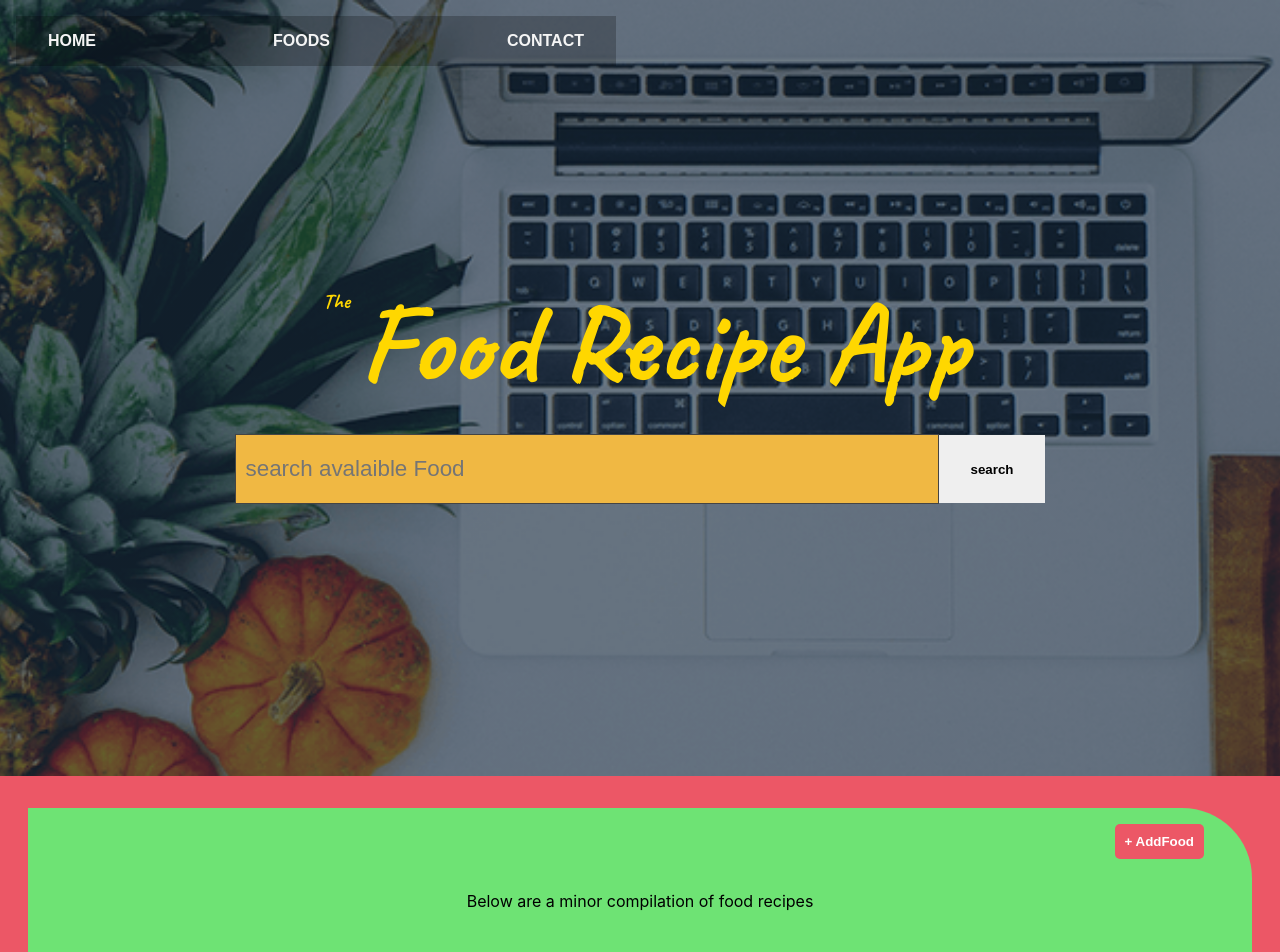
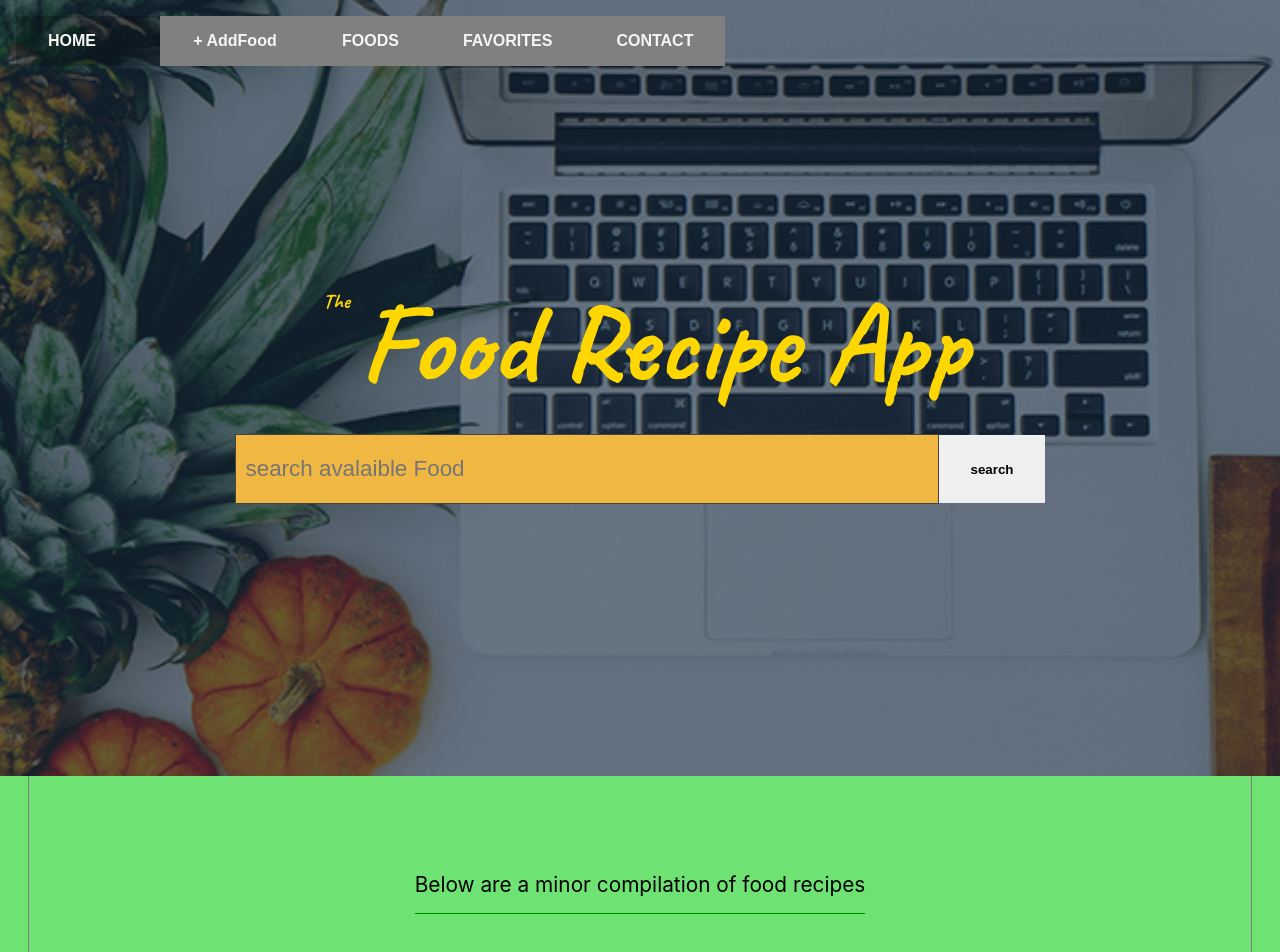
Before and after one commit to RashJrEdmund/food-recipe-app, a React (Create React App) app: page / in a window 1280 px wide. Shown: the top 952 px of the page. Built offline with nearby package versions, Linux system fonts and the light colour scheme.

Commit message:
solved the updating after delete problem"

```diff
--- a/src/App.jsx
+++ b/src/App.jsx
@@ -9,8 +9,7 @@ import AddFoodForm from './components/AddFoodForm';
 import Hero from './components/Hero';
 import Footer from './components/Footer';
 
-function App() {
-  const [foodData, setFoodData] = React.useState([
+const MyData = [
   {
     name: 'Garri',
     img: 'https://i0.wp.com/humblevege.com/wp-content/uploads/2022/02/gari-soaking-garri-snack_humblevege.jpg?fit=1536%2C2048&ssl=1',
@@ -75,15 +74,34 @@ function App() {
     fav: false,
     id: 4,
   },
-  ]);
+];
+
+function App() {
+  const [foodData, setFoodData] = React.useState(MyData);
 
   const [showFoodForm, setShowFoodForm] = React.useState(false);
   const [showUpdateFrom, setShowUpdateForm] = React.useState(false);
   const [pickedFoodToUpdate, setPickFoodToUpdate] = React.useState({});
 
+  const toggleBodyOverFlow = () => {
+    if (showFoodForm || showUpdateFrom) {
+      document.body.classList.add('body-overflow');
+    } else {
+      document.body.classList.remove('body-overflow');
+    }
+  };
+
+  React.useEffect(() => {
+    toggleBodyOverFlow();
+  }, [showFoodForm, showUpdateFrom]);
+
   return (
     <MyFoodContext.Provider
       value={{
+        toggleBodyOverFlow,
+
+        MyData,
+
         foodData,
         setFoodData,
 
@@ -101,14 +119,6 @@ function App() {
       {showFoodForm && <AddFoodForm />}
 
       <div className="App" id="App">
-        <button
-          className="add-food-btn"
-          type="button"
-          onClick={() => setShowFoodForm((prev) => !prev)}
-        >
-          + AddFood
-        </button>
-
         <p className="below-are">
           Below are a minor compilation of food recipes
         </p>
--- a/src/components/AddFoodForm.jsx
+++ b/src/components/AddFoodForm.jsx
@@ -38,8 +38,6 @@ export default function AddFoodForm() {
   };
 
   const handleAddStep = (nextStep) => {
-    console.clear();
-    console.log('form submitted, submit entered');
     if (nextStep === '') {
       return;
     }
@@ -47,12 +45,9 @@ export default function AddFoodForm() {
     setRecipeSteps((prev) => [...prev, nextStep]);
   };
 
-  console.log('this recipe, steps', recipeSteps);
-
   const handleDeleteStep = (unWantedStepId) => {
     const HOLDER = recipeSteps;
     const newHolder = HOLDER.filter((rec, inDx) => inDx !== unWantedStepId);
-    console.log('this newHolder', newHolder, unWantedStepId);
 
     setRecipeSteps([...newHolder]);
   };
--- a/src/components/FoodContainer.jsx
+++ b/src/components/FoodContainer.jsx
@@ -40,7 +40,7 @@ export default function FoodContainer() {
   };
 
   return (
-    <StyledFoodContainer>
+    <StyledFoodContainer id="all_food_container">
       {showUpdateFrom && <UpdateFoodForm />}
 
       {foodData.map((piece, index) => {
--- a/src/components/Hero.jsx
+++ b/src/components/Hero.jsx
@@ -1,21 +1,93 @@
+/* eslint-disable jsx-a11y/no-noninteractive-element-interactions */
+/* eslint-disable jsx-a11y/click-events-have-key-events */
 import React from 'react';
 import '../styles/hero.css';
 import SearchForm from './SearchForm';
+import closeMenuIcon from '../images/close menu icon.png';
+import menuIcon from '../images/menu icon.svg';
+import MyFoodContext from '../context/MyContext';
 
 export default function Hero() {
+  const [activeMenu, setActiveMenu] = React.useState(false);
+
+  const { setShowFoodForm, toggleBodyOverFlow } =
+    React.useContext(MyFoodContext);
+
   return (
     <div id="hero-section">
+      <div className="nav-bar-container">
         <nav className="nav-bar">
+          <a href="#hero-section">
             <button id="home-btn" type="button">
               HOME
             </button>
-        <button id="foods-btn" type="button">
+          </a>
+
+          <img
+            className={
+              !activeMenu ? 'menu-icon' : 'menu-icon active-varying-anything'
+            }
+            src={menuIcon}
+            alt="menu icon"
+            onClick={() => setActiveMenu((prev) => !prev)}
+          />
+
+          <div
+            className={
+              activeMenu
+                ? 'side-menu-holder'
+                : 'side-menu-holder active-side-menu'
+            }
+          >
+            <img
+              className="close-menu-icon"
+              src={closeMenuIcon}
+              alt="close menu icon"
+              onClick={() => setActiveMenu((prev) => !prev)}
+            />
+
+            <button
+              className="add-food-btn"
+              type="button"
+              onClick={() => {
+                setShowFoodForm((prev) => !prev);
+                setActiveMenu((prev) => !prev);
+                toggleBodyOverFlow();
+              }}
+            >
+              + AddFood
+            </button>
+
+            <a href="#App">
+              <button
+                id="foods-btn"
+                type="button"
+                onClick={() => setActiveMenu((prev) => !prev)}
+              >
                 FOODS
               </button>
-        <button id="contact-btn" type="button">
+            </a>
+
+            <button
+              id="foods-btn"
+              type="button"
+              onClick={() => setActiveMenu((prev) => !prev)}
+            >
+              FAVORITES
+            </button>
+
+            <a href="#footer">
+              <button
+                id="contact-btn"
+                type="button"
+                onClick={() => setActiveMenu((prev) => !prev)}
+              >
                 CONTACT
               </button>
+            </a>
+          </div>
         </nav>
+      </div>
 
       <div className="hero-header">
         <span className="span1">The</span>
--- a/src/components/SearchForm.jsx
+++ b/src/components/SearchForm.jsx
@@ -1,5 +1,8 @@
+/* eslint-disable no-console */
+/* eslint-disable no-alert */
 import React from 'react';
 import styled from 'styled-components';
+import MyFoodContext from '../context/MyContext';
 
 const StyledForm = styled.form`
   display: flex;
@@ -44,14 +47,41 @@ const StyledForm = styled.form`
 `;
 
 export default function SearchForm() {
+  const { foodData, setFoodData, MyData } = React.useContext(MyFoodContext);
+
+  const handleSearch = (foodNom) => {
+    if (foodNom === '') {
+      setFoodData(MyData);
+      return;
+    }
+
+    const holder = foodData;
+    const Results = holder.filter((food) =>
+      food.name.toLowerCase().includes(foodNom.toLowerCase())
+    );
+
+    setFoodData(Results);
+
+    console.log('this search Results', Results.length);
+
+    if (Results.length < 1) {
+      alert('no foods match search');
+    }
+  };
   return (
     <StyledForm
       className="search-form"
       onSubmit={(e) => {
         e.preventDefault();
+        handleSearch(e.target.elements.search_input.value);
       }}
     >
-      <input type="text" placeholder="search avalaible Food" />
+      <input
+        id="search_input"
+        type="text"
+        placeholder="search avalaible Food"
+        onChange={(e) => handleSearch(e.target.value)}
+      />
       <button type="submit">search</button>
     </StyledForm>
   );
--- a/src/styles/App.css
+++ b/src/styles/App.css
@@ -5,46 +5,32 @@
 }
 
 .App {
-  background-color: #ffc145;
-  background-color: #6ee374;
+  /* background-color: #ffc145; */
+  border: 1px solid grey;
+  border-top: none;
+  border-bottom: none;
   display: flex;
   flex-direction: column;
   align-items: center;
   width: 97vw;
   max-width: 1224px;
   height: fit-content;
-  margin: 2rem auto;
-  padding: 0 2rem 1rem;
-  border-radius: 0 70px 0 0;
-}
-
-.add-food-btn {
-  background-color: #ec5766;
-  color: #fff;
-  font-weight: 700;
-  padding: 10px;
-  border-radius: 5px;
-  margin: 1rem;
-  align-self: flex-end;
-  border: none;
-  transition: 0.5s;
-}
-
-.add-food-btn:hover {
-  box-shadow: 0 0 10px #222;
+  margin: 0 auto;
+  padding: 5rem 2rem 1rem;
 }
 
 .below-are {
+  font-size: 1.3rem;
+  border-bottom: 1px solid #080;
   width: fit-content;
   margin: 1rem auto;
+  padding-bottom: 1rem;
   cursor: default;
 }
 
 .app-buttons {
-  background-color: gold;
   height: fit-content;
   width: fit-content;
-  padding: 10px;
   margin: 0.7rem auto;
 }
 
--- a/src/styles/StyledFoodContainer.js
+++ b/src/styles/StyledFoodContainer.js
@@ -1,7 +1,6 @@
 import styled from 'styled-components';
 
 const StyledFoodContainer = styled.div`
-  /* background-color: brown; */
   display: grid;
   grid-template-columns: repeat(3, 1fr);
   align-items: center;
--- a/src/styles/hero.css
+++ b/src/styles/hero.css
@@ -20,15 +20,25 @@
   justify-content: center;
 }
 
-.nav-bar {
-  /* background-color: green; */
+.nav-bar-container {
   background: linear-gradient(to bottom, #0000003b, #0000003b, #0000003b);
-  position: absolute;
   position: fixed;
   inset: 0;
   margin: 1rem 0 0 1rem;
+  width: fit-content;
+  height: fit-content;
+  z-index: 4;
+}
+
+.nav-bar-container:hover {
+  background: none;
+}
+
+.nav-bar {
+  position: relative;
+  background: none;
   padding: 0;
-  width: 90%;
+  width: 90vw;
   max-width: 600px;
   height: fit-content;
   display: flex;
@@ -40,7 +50,7 @@
 .nav-bar button {
   background: none;
   color: #ffd700;
-  color: whitesmoke;
+  color: #f5f5f5;
   border: 1px solid #0000007c;
   border: none;
   padding: 1rem 2rem;
@@ -49,8 +59,29 @@
   font-size: 1rem;
 }
 
+.nav-bar .add-food-btn {
+  min-width: 150px;
+}
+
 .nav-bar button:hover {
   background-color: #0000007c;
+}
+
+
+.menu-icon,
+.close-menu-icon {
+  display: none;
+}
+
+.nav-bar .side-menu-holder {
+  background-color: #808080;
+  width: 100%;
+  margin-left: 2rem;
+  height: fit-content;
+  display: flex;
+  flex-wrap: nowrap;
+  align-items: center;
+  justify-content: space-between;
 }
 
 .hero-header {
@@ -82,10 +113,62 @@
   /* align-self: flex-start; */
 }
 
-@media only screen and (max-width: 600px) {
+@media only screen and (max-width: 700px) {
+  .nav-bar-container {
+    background: none;
+  }
+
   .nav-bar button {
     background-color: #0000007c;
-    padding: 0.6rem;
+    font-weight: 1000;
+  }
+
+  .nav-bar .side-menu-holder {
+    background-color: green;
+    background: linear-gradient(to bottom, #0000003b, #0000003b, #0000003b);
+    position: absolute;
+    right: 0;
+    top: 0;
+    width: fit-content;
+    min-height: 50vh;
+    min-width: 50vw;
+    flex-direction: column;
+    align-items: flex-start;
+    justify-content: unset;
+    transition: 0.5s;
+  }
+
+  .nav-bar .side-menu-holder.active-side-menu {
+    right: -100%;
+    /* transform: translateY(-130%); */
+  }
+
+  .menu-icon,
+  .close-menu-icon {
+    display: unset;
+    height: 60px;
+    width: 60px;
+    margin: 0;
+  }
+
+  .menu-icon {
+    height: 50px;
+  }
+
+  .active-varying-anything {
+    display: none;
+  }
+
+  .close-menu-icon {
+    position: relative;
+    top: 0;
+    right: 0;
+    margin: 1rem 0 4rem;
+  }
+
+  .nav-bar .side-menu-holder button {
+    width: 100%;
+    margin: 1rem 0;
   }
 
   .search-section {
@@ -95,4 +178,10 @@
     left: 50%;
     transform: translate(-50%, 50%);
   }
+
+  .hero-header .span2 {
+    font-weight: 600;
+    font-size: 6rem;
+    padding-bottom: 4px;
+  }
 }
--- a/src/styles/index.css
+++ b/src/styles/index.css
@@ -4,6 +4,8 @@ html {
 
 body {
   background-color: #ec5766;
+  background-color: #ffc145;
+  background-color: #6ee374;
   margin: 0;
   padding: 0;
   font-family: -apple-system, BlinkMacSystemFont, 'Segoe UI', 'Roboto', 'Oxygen',
@@ -11,6 +13,10 @@ body {
     sans-serif;
   -webkit-font-smoothing: antialiased;
   -moz-osx-font-smoothing: grayscale;
+}
+
+body.body-overflow {
+  overflow: hidden;
 }
 
 #root {
@@ -24,3 +30,8 @@ button {
   width: fit-content;
   cursor: pointer;
 }
+
+a {
+  text-decoration: none;
+  color: unset;
+}
--- a/src/styles/updateForm.css
+++ b/src/styles/updateForm.css
@@ -8,15 +8,18 @@
   inset: 0;
   width: 100vw;
   height: 100vh;
+  min-height: fit-content;
   z-index: 3;
   display: flex;
   align-items: center;
   justify-content: center;
+  z-index: 5;
+  overflow: auto;
 }
 
 @keyframes updateFormAnime {
   from {
-    top: -120%;
+    top: -130%;
   }
 
   to {
@@ -35,6 +38,7 @@
   height: fit-content;
   padding: 2rem 1.2rem;
   border-radius: 20px 0 0;
+  margin: 2rem auto;
 }
 
 .update-form-container .update-food-form {
```
Also changed, not shown: src/components/UpdateFoodForm.jsx (+43 -13 lines), src/styles/addFoodForm.css (+18 -15 lines), src/images/close menu icon.svg (deleted). Lines whose indentation alone changed are shown as unchanged.
